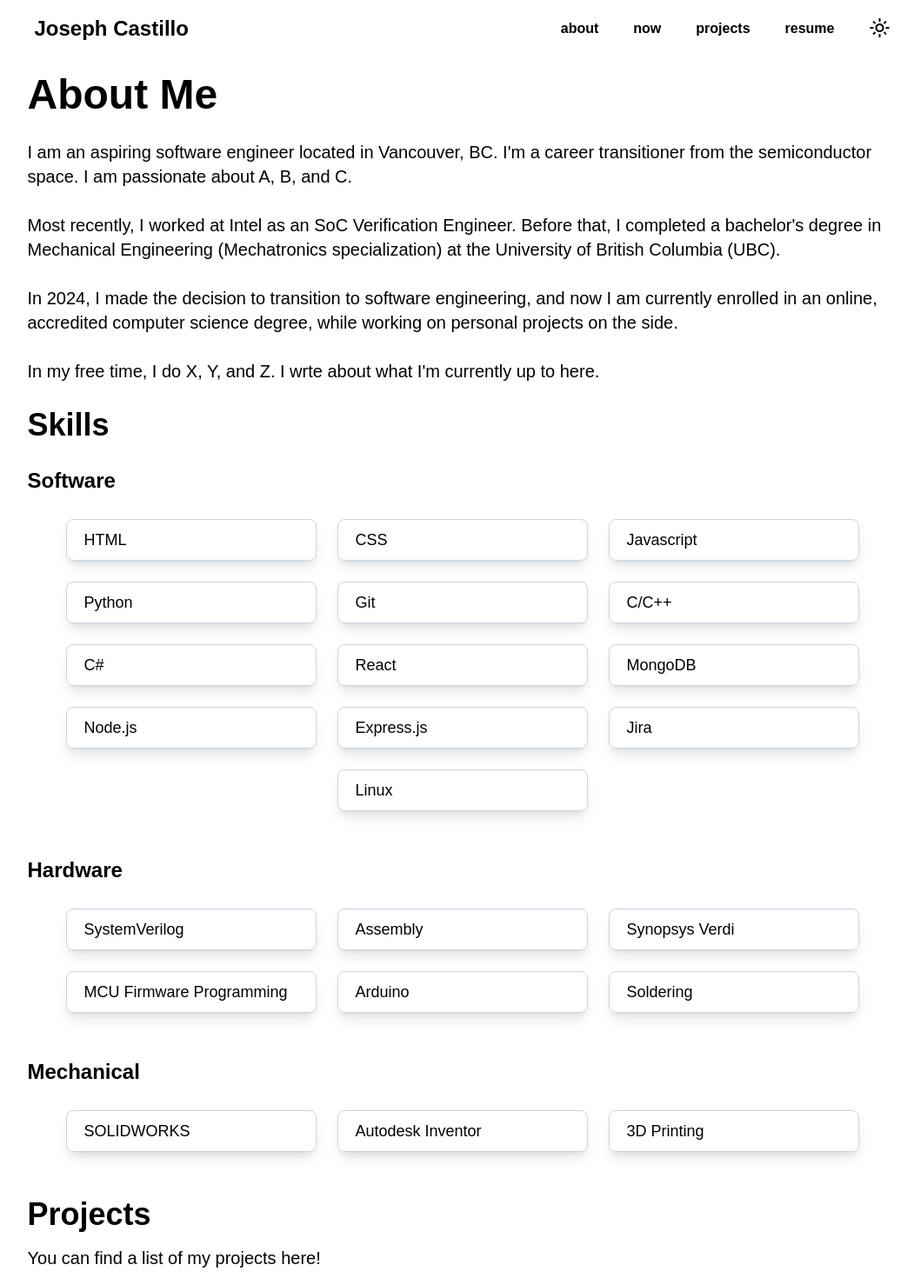
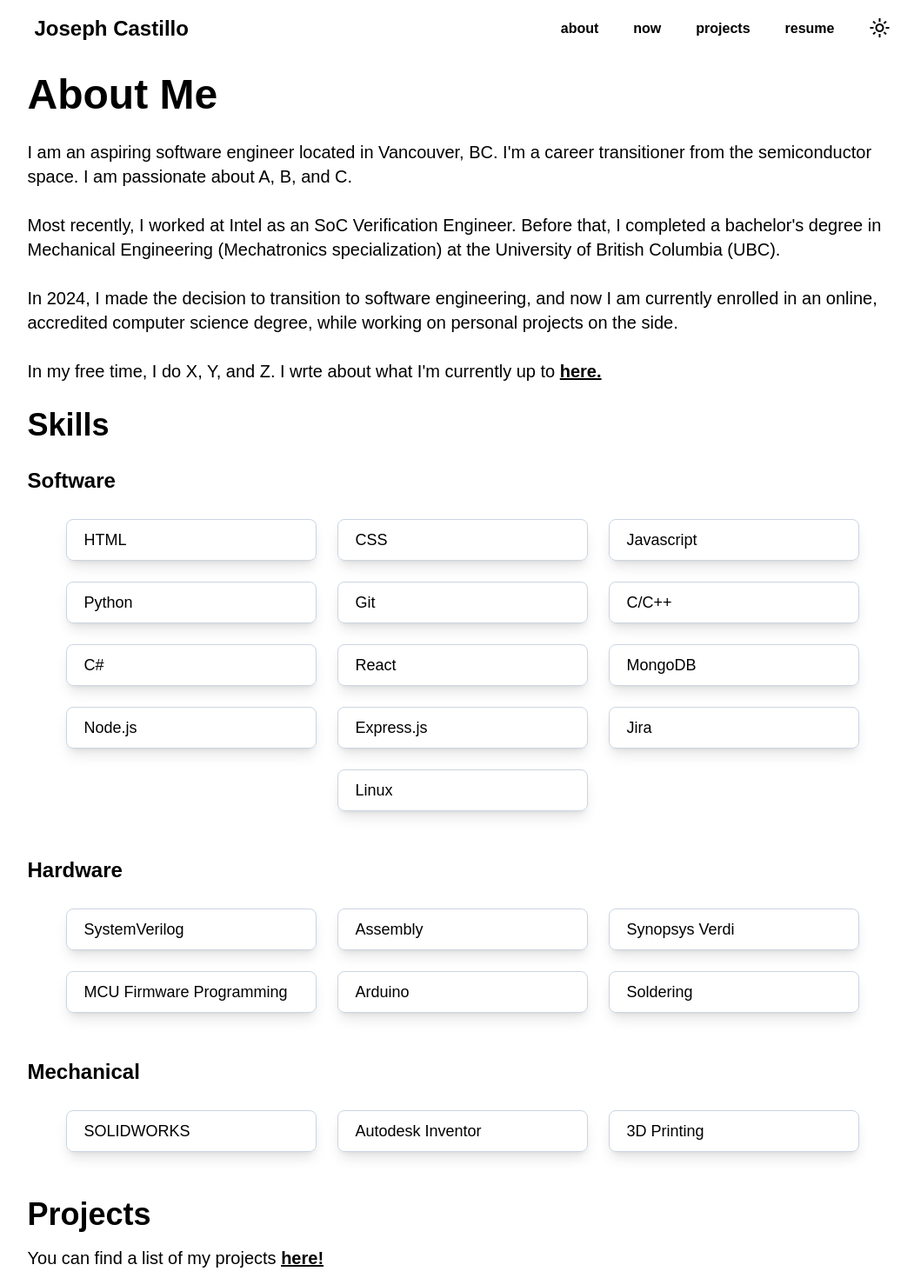
Before and after one commit to jcstlo/personal-site, a React (Vite) app: page /about in a window 1280 px wide. Shown: the top 1470 px of the page at 87% size, without its empty margins (101-1152 px from the left). Built offline with nearby package versions, Linux system fonts and the light colour scheme; a web font is replaced by a local one.

Commit message:
Add links to other site pages from 'about' page

```diff
--- a/src/About.jsx
+++ b/src/About.jsx
@@ -2,6 +2,7 @@ import SkillCard from "./SkillCard"
 import ContactMe from "./ContactMe"
 import Footer from "./Footer"
 import { softwareSkills, hardwareSkills, mechanicalSkills } from "./Skills"
+import { Link } from "react-router-dom";
 
 function About() {
   const softwareSkillCards = softwareSkills.map(skill =>
@@ -25,8 +26,8 @@ function About() {
 
           In 2024, I made the decision to transition to software engineering, and now I am currently enrolled in an online, accredited computer science degree, while working on personal projects on the side.<br/><br/>
 
-          In my free time, I do X, Y, and Z. I wrte about what I'm currently up to here.
-        </p>
+          In my free time, I do X, Y, and Z. I wrte about what I'm currently up to <Link to={`../now`} class="font-bold underline">here.</Link>
+          </p>
         <h2 class="text-4xl font-albert font-bold mt-7 mb-7 text-center sm:text-left ml-3">Skills</h2>
         <h3 class="text-2xl font-albert font-bold mt-7 mb-7 text-center sm:text-left ml-3">Software</h3>
         <div class="flex flex-wrap justify-center">
@@ -42,7 +43,7 @@ function About() {
         </div>
         <h2 class="text-4xl font-albert font-bold mt-7 mb-4 text-center sm:text-left ml-3">Projects</h2>
         <p class="font-albert font-normal text-xl mb-7 ml-3">
-          You can find a list of my projects here!
+          You can find a list of my projects <Link to={`../projects`} class="font-bold underline">here!</Link>
         </p>
         <ContactMe />
         <Footer />
```
